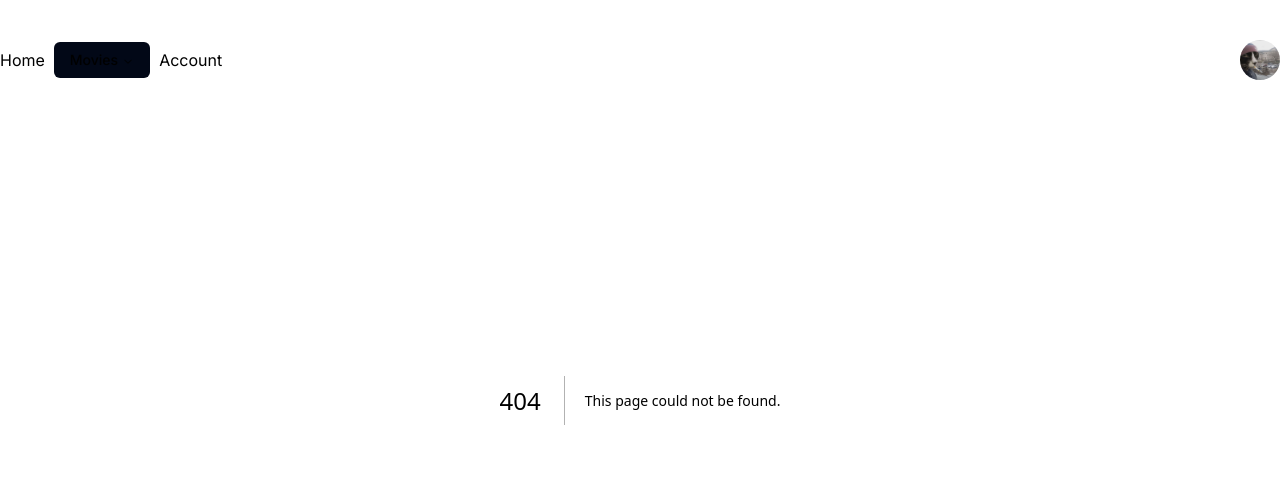
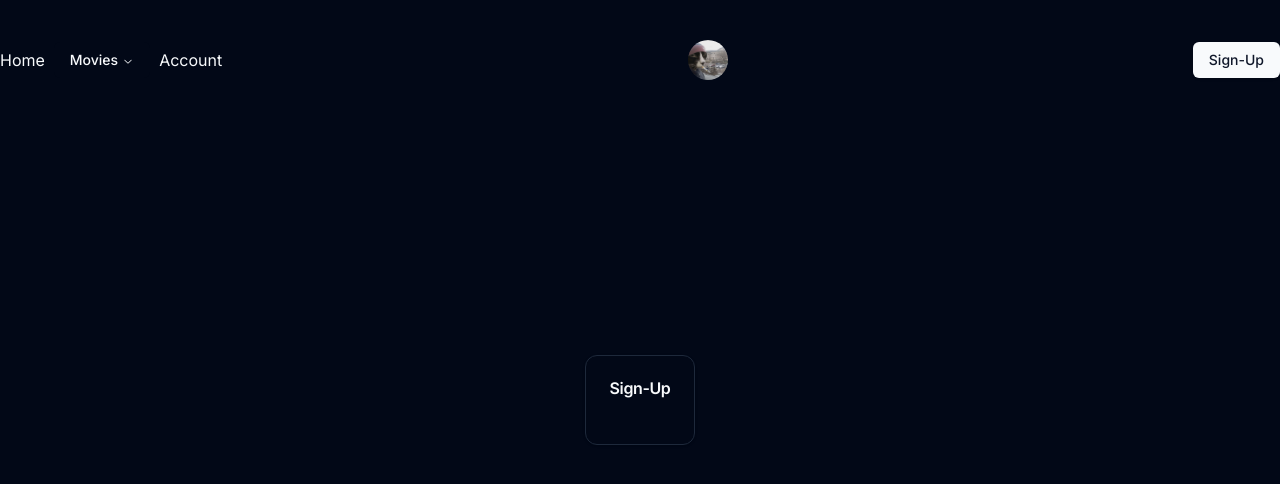
Before and after one commit to sreehhari/ticketile, a Next.js app: page /signup in a window 1280 px wide. Before the commit this address had no page. Shown: the top 484 px of the page. Built offline with nearby package versions, Linux system fonts and the light colour scheme.

Commit message:
signup button

```diff
--- /dev/null
+++ b/src/app/signup/page.tsx
@@ -0,0 +1,34 @@
+"use client";
+import {
+    Card,
+    CardContent,
+    CardDescription,
+    CardFooter,
+    CardHeader,
+    CardTitle,
+  } from "@/components/ui/card"
+
+
+
+export default function Signup(){
+    return (
+        <div className="flex items-center justify-center h-screen">
+            <Card>
+                <CardHeader>
+                    <CardTitle>Sign-Up</CardTitle>
+                </CardHeader>
+                <CardContent>
+
+                </CardContent>
+
+
+            </Card>
+
+
+        </div>
+
+
+
+
+    )
+}
--- /dev/null
+++ b/src/components/avatar/UserLogo.tsx
@@ -0,0 +1,14 @@
+"use client";
+import { Avatar, AvatarFallback, AvatarImage } from "@/components/ui/avatar"
+
+
+export default function UserLogo(){
+    return(
+        <Avatar>
+          <AvatarImage src='/cat.jpg' alt="cat"/>
+          <AvatarFallback>S</AvatarFallback>
+        </Avatar>
+
+
+    )
+}
--- a/src/components/navbar/nav.tsx
+++ b/src/components/navbar/nav.tsx
@@ -5,6 +5,9 @@ import Link from "next/link"
 import { Separator } from "@/components/ui/separator"
 import { Avatar, AvatarFallback, AvatarImage } from "@/components/ui/avatar"
 import DP from '@/components/cat.jpg'
+import { Button } from "@/components/ui/button"
+import UserLogo from "../avatar/UserLogo"
+import SignUp from "../signupButton/signup"
 
 
 import { cn } from "@/lib/utils"
@@ -111,11 +114,12 @@ export default function Navbar() {
       </NavigationMenuList>
     </NavigationMenu>
     <div className="">
-        <Avatar>
-          <AvatarImage src='/cat.jpg' alt="cat"/>
-          <AvatarFallback>S</AvatarFallback>
-        </Avatar>
+       <UserLogo/>
         </div>
+      <div>
+        <SignUp/>
+      </div>
+
     </div>
     </div>
   )
--- /dev/null
+++ b/src/components/signupButton/signup.tsx
@@ -0,0 +1,11 @@
+"use client";
+import { Button } from "@/components/ui/button"
+import Link from "next/link";
+
+export default function SignUp(){
+    return(
+        <Button>
+            <Link href="/api/auth/signup">Sign-Up</Link>
+        </Button>
+    )
+}
```
